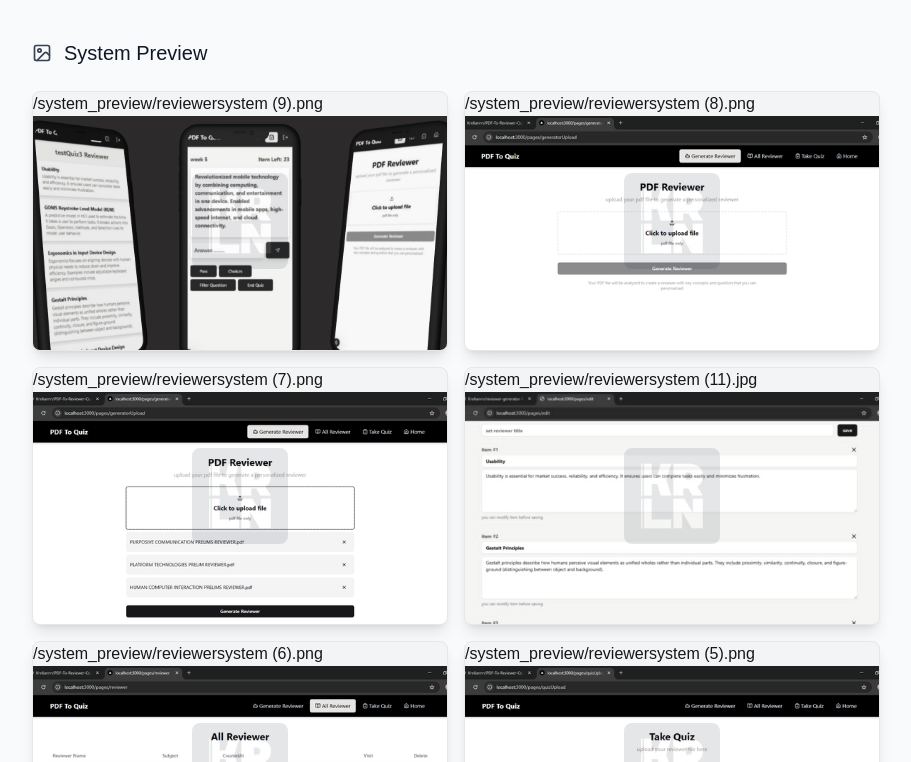
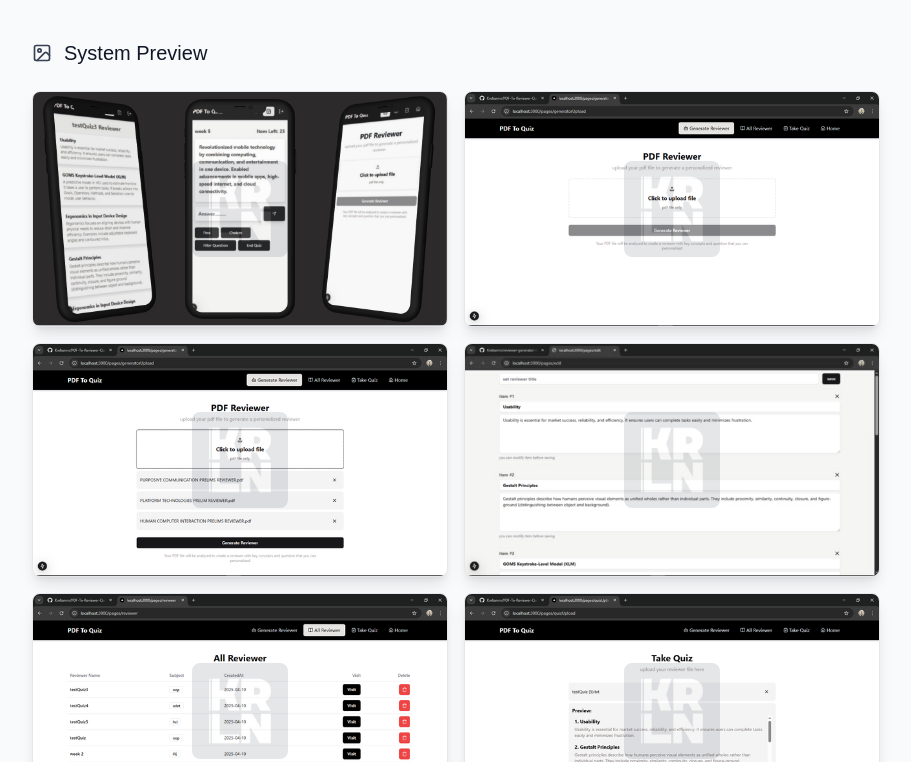
Before and after one commit to Kreliannn/commision_portfolio, a Next.js app: page /system/1 in a window 1280 px wide. Shown: the part 938-1700 px from the top of the page, without its empty margins (184-1095 px from the left). Built offline with nearby package versions, Linux system fonts and the light colour scheme.

Commit message:
fix issue

```diff
--- a/src/app/system/[id]/page.tsx
+++ b/src/app/system/[id]/page.tsx
@@ -96,7 +96,6 @@ export default async function System({ params }: PageProps) {
                   key={index}
                   className="relative group relative  overflow-hidden rounded-lg border border-gray-200 bg-gray-100 shadow-lg"
                 >
-                  <h1>{img}</h1>
                   <img src="/logo.png" alt="logo"  className="absolute top-1/2 left-1/2 w-24 h-24 opacity-10 bg-slate-900 rounded-lg -translate-x-1/2 -translate-y-1/2" />
                   <img
                     src={img || "/placeholder.svg"}
```
